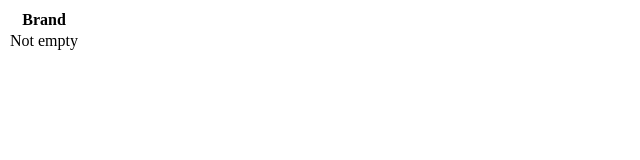
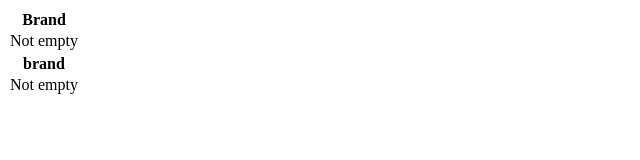
Before and after one commit to BuzzardSX/components, a React (Vite) app: page / in a window 1280 px wide. Shown: the top 160 px of the page, without its empty margins (0-640 px from the left). Built offline with nearby package versions, Linux system fonts and the light colour scheme.

Commit message:
main: columns

```diff
--- a/src/app/main.jsx
+++ b/src/app/main.jsx
@@ -17,7 +17,12 @@ const columns = [
 
 const Main = () => (
 	<div>
-		<Table columns={columns} data={data} />
+		<div>
+			<Table columns={columns} data={data} />
+		</div>
+		<div>
+			<Table data={data} />
+		</div>
 	</div>
 )
 
--- a/src/components/data/table.jsx
+++ b/src/components/data/table.jsx
@@ -6,9 +6,15 @@ const Table =
 		<table>
 			<thead>
 				<tr>
-					{columns.map(
-						({ title }) => <th>{title}</th>
-					)}
+					{columns
+						?
+							columns.map(
+								({ title }) => <th>{title}</th>
+							)
+						:
+							Object.keys(rows[0]).map(
+								key => <th>{key}</th>
+							)}
 				</tr>
 			</thead>
 			<tbody>
```
